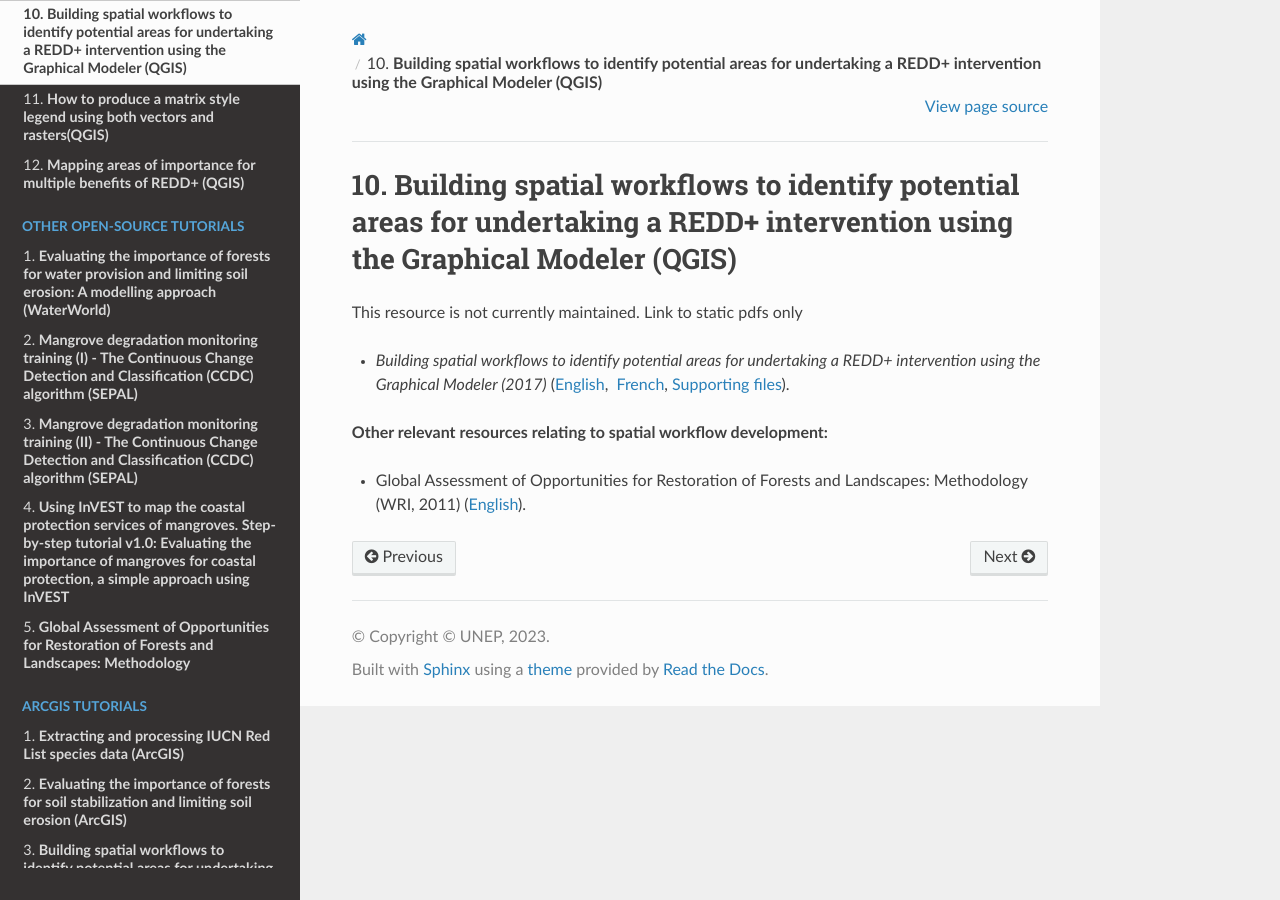
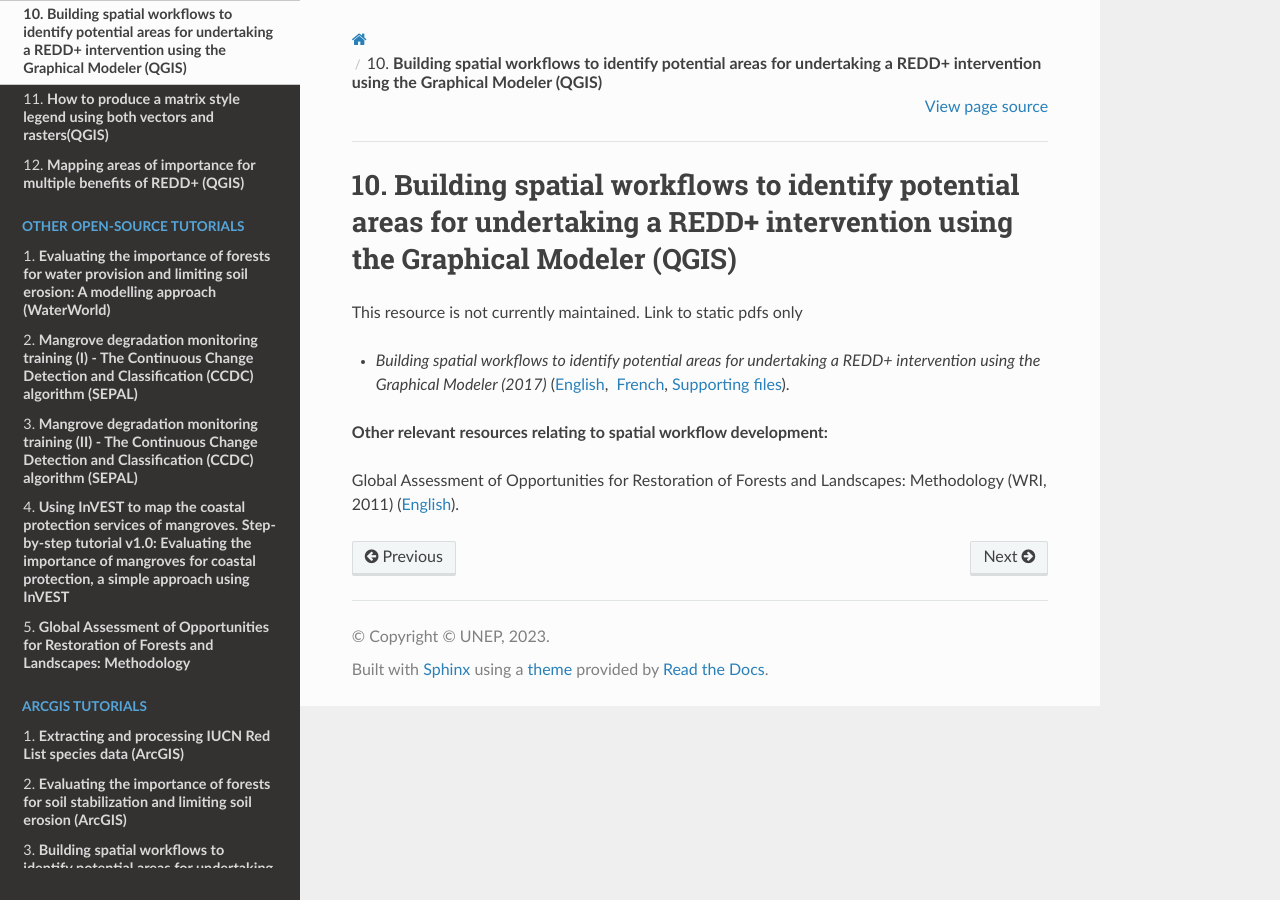
Before and after one commit to corinnar/GIS_tutorials, a Sphinx documentation site: the page built from docs/source/BuildingSpatialWorkflows_QGIS.rst, in a window 1280 px wide. Built offline with Sphinx 7.4.7 and the Read the Docs theme 3.1.0, drawn with Linux system fonts in a browser that asks for light colours; pages that are not in the unit, such as notebooks, are missing from menus.

```diff
--- a/docs/source/BuildingSpatialWorkflows_QGIS.rst
+++ b/docs/source/BuildingSpatialWorkflows_QGIS.rst
@@ -10,4 +10,4 @@ This resource is not currently maintained. Link to static pdfs only
 
 
 
-- Global Assessment of Opportunities for Restoration of Forests and Landscapes: Methodology (WRI, 2011)   (`English <https://github.com/corinnar/GIS_tutorials/blob/main/docs/source/media/materials/pdfs/WRI%20Restoration%20method%20(2011)%20.pdf>`__).
+Global Assessment of Opportunities for Restoration of Forests and Landscapes: Methodology (WRI, 2011)   (`English <https://github.com/corinnar/GIS_tutorials/blob/main/docs/source/media/materials/pdfs/WRI%20Restoration%20method%20(2011)%20.pdf>`__).
```
